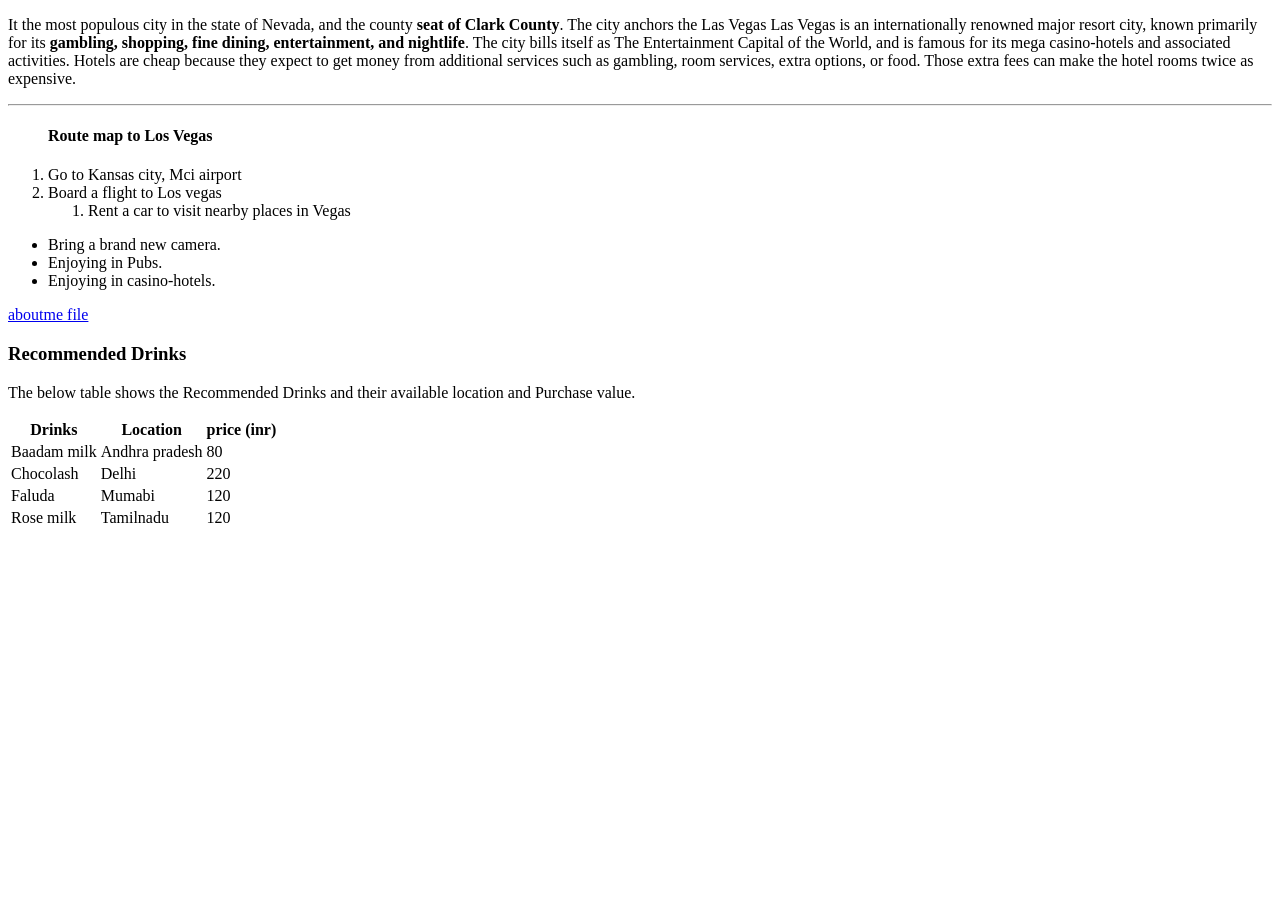
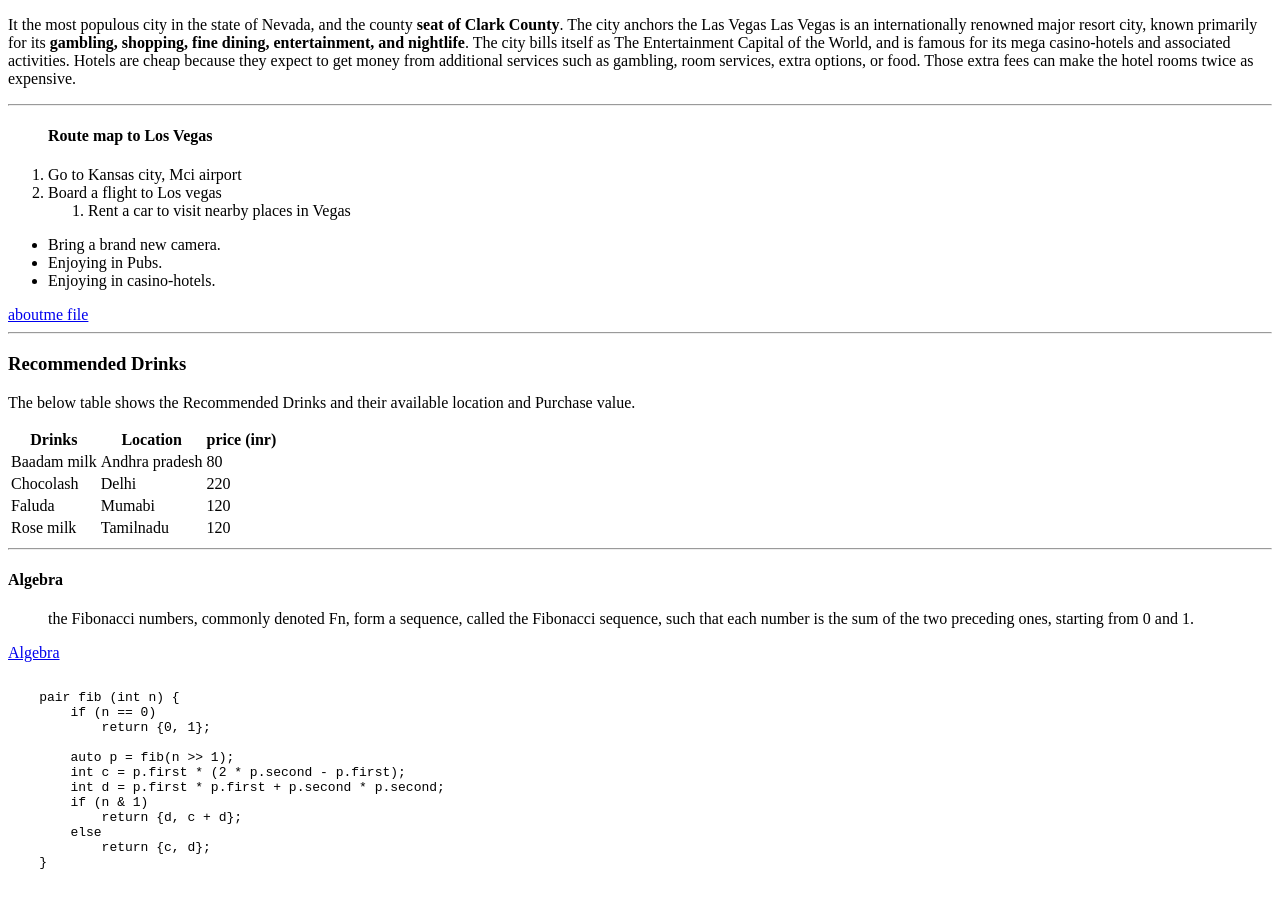
Before and after one commit to 44-563-WebApps-F21/webapps-f21-assignment-3-sumanthghanta, a plain HTML site: page index.html in a window 1280 px wide. Shown: the part 105-1012 px from the top of the page. Before the commit the page ends 800 px from the top, so only its background shows below. Drawn offline with Linux system fonts and the light colour scheme.

Commit message:
update code

```diff
--- a/index.html
+++ b/index.html
@@ -33,6 +33,7 @@
             <li>Enjoying in casino-hotels.</li>
         </ul>
         <a href="aboutme.html">aboutme file</a>
+        <hr>
         <h3> Recommended Drinks</h3>
        <p>The below table shows the Recommended Drinks and their available location and Purchase value.</p>
 
@@ -67,5 +68,27 @@
         <td>120</td>
      </tr>
    </table>
+
+   <hr>
+
+   <h4> Algebra </h4>
+   <blockquote cite = "https://en.wikipedia.org/wiki/Fibonacci_number">the Fibonacci numbers, commonly denoted Fn, form a sequence, called the Fibonacci sequence, such that each number is the sum of the two preceding ones, starting from 0 and 1. </blockquote>
+   <a href= "https://cp-algorithms.com/algebra/fibonacci-numbers.html">Algebra</a>
+   <pre>
+
+    pair<int, int> fib (int n) {
+        if (n == 0)
+            return {0, 1};
+
+        auto p = fib(n >> 1);
+        int c = p.first * (2 * p.second - p.first);
+        int d = p.first * p.first + p.second * p.second;
+        if (n & 1)
+            return {d, c + d};
+        else
+            return {c, d};
+    }
+
+   </pre>
     </body>
 </html>
```
